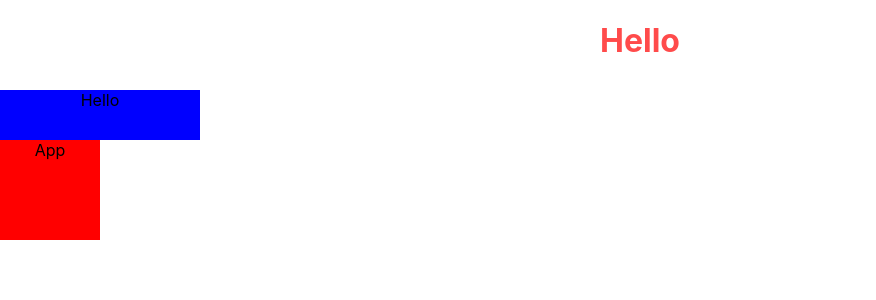
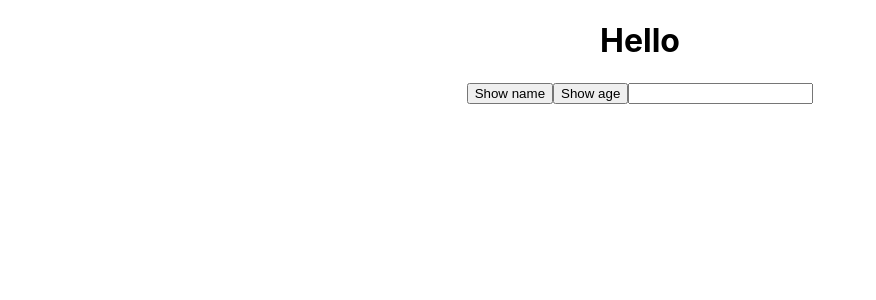
Before and after one commit to uthem150/React-Dictionary, a React (Create React App) app: page / in a window 1280 px wide. Shown: the top 300 px of the page, without its empty margins (0-876 px from the left). Built offline with nearby package versions, Linux system fonts and the light colour scheme.

Commit message:
이벤트 처리

```diff
--- a/src/App.js
+++ b/src/App.js
@@ -1,13 +1,10 @@
 import "./App.css";
 import Hello from "./component/Hello";
-import Welcome from "./component/Welcome";
-import styles from "./App.module.css";
 
 function App() {
   return (
     <div className="App">
       <Hello />
-      <div className={styles.box}>App</div>
     </div>
   );
 }
--- a/src/App.module.css
+++ /dev/null
@@ -1,7 +0,0 @@
-/* 각 component에 종속되어있는 css 파일 */
-
-.box {
-  width: 100px;
-  height: 100px;
-  background-color: red;
-}
--- a/src/component/Hello.js
+++ b/src/component/Hello.js
@@ -1,20 +1,33 @@
-import World from "./World";
-import styles from "./Hello.module.css";
+export default function hello() {
+  function showName() {
+    console.log("Mike");
+  }
 
-export default function hello() {
+  function showText(txt) {
+    console.log(txt)
+  }
+
   return (
     <>
-      <h1
-        style={{
-          color: "#f00",
-          borderRadius: "12px solid #000",
-          marginBottom: "30px",
-          opacity: 0.7,
+      <h1>Hello</h1>
+      {/* showName()을 하면, showName이 반환하는 값이 나옴. */}
+      <button onClick={showName}>Show name</button>
+
+      <button
+        onClick={() => {
+          console.log(24);
         }}
       >
-        Hello
-      </h1>
-      <div className={styles.box}>Hello</div>
+        Show age
+      </button>
+
+      <input
+        type="text"
+        onChange={(e) => {
+          const txt = e.target.value;
+          showText(txt);
+        }}
+      ></input>
     </>
   );
 }
--- a/src/component/Hello.module.css
+++ /dev/null
@@ -1,7 +0,0 @@
-/* 각 component에 종속되어있는 css 파일 */
-
-.box {
-  width: 200px;
-  height: 50px;
-  background-color: blue;
-}
--- a/src/component/Welcome.js
+++ /dev/null
@@ -1,3 +0,0 @@
-export default function Welcome() {
-  return <h1>Welcome</h1>;
-}
--- a/src/component/World.js
+++ /dev/null
@@ -1,3 +0,0 @@
-export default function World() {
-  return <h1>World</h1>;
-}
```
